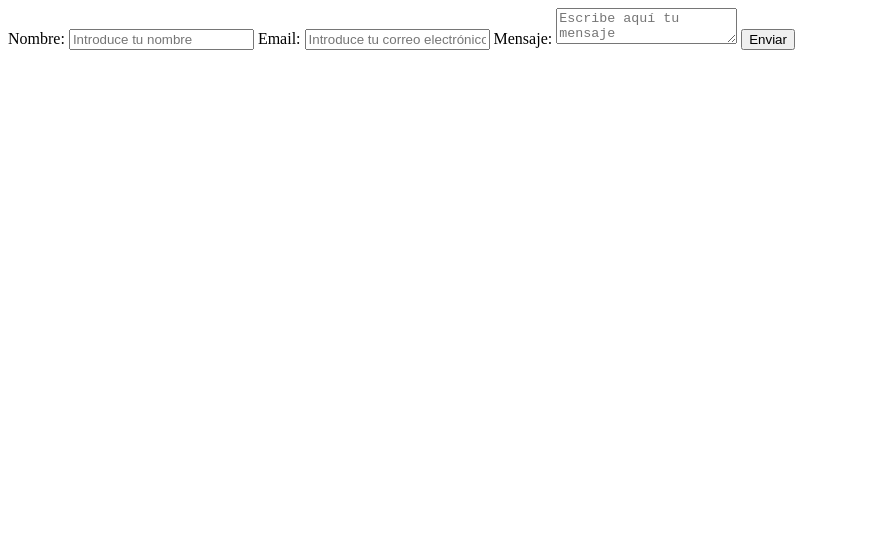
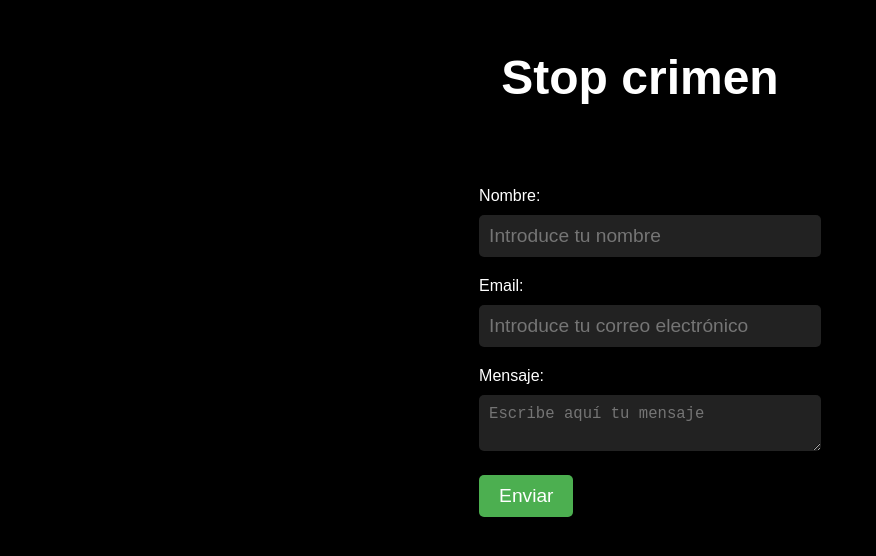
Before and after one commit to Poloche1/stopcrimen.github.io, a plain HTML site: page index.html in a window 1280 px wide. Shown: the whole page, without its empty margins (0-876 px from the left). Drawn offline with Linux system fonts and the light colour scheme.

Commit message:
Update index.html

```diff
--- a/index.html
+++ b/index.html
@@ -1,15 +1,61 @@
 <!DOCTYPE html>
 <html>
 <head>
-	<title>Formulario de contacto</title>
+	<title>Stop crimen</title>
+	<style>
+		body {
+			background-color: black;
+			color: white;
+			font-family: Arial, sans-serif;
+			text-align: center;
+		}
+		h1 {
+			font-size: 3em;
+			margin-top: 50px;
+		}
+		form {
+			display: inline-block;
+			margin-top: 50px;
+			text-align: left;
+		}
+		label {
+			display: block;
+			margin-bottom: 10px;
+		}
+		input[type="text"],
+		input[type="email"],
+		textarea {
+			padding: 10px;
+			margin-bottom: 20px;
+			border-radius: 5px;
+			border: none;
+			width: 100%;
+			font-size: 1.2em;
+			background-color: #222;
+			color: white;
+		}
+		input[type="submit"] {
+			background-color: #4CAF50;
+			color: white;
+			padding: 10px 20px;
+			border: none;
+			border-radius: 5px;
+			font-size: 1.2em;
+			cursor: pointer;
+		}
+		input[type="submit"]:hover {
+			background-color: #3e8e41;
+		}
+	</style>
 </head>
 <body>
+	<h1>Stop crimen</h1>
 	<form action="https://formspree.io/f/xknakben" method="POST">
 		<label for="nombre">Nombre:</label>
 		<input type="text" id="nombre" name="nombre" placeholder="Introduce tu nombre">
 
 		<label for="email">Email:</label>
-		<input type="email" id="email" name="email" placeholder="Introduce tu correo electrónico">
+			<input type="email" id="email" name="email" placeholder="Introduce tu correo electrónico">
 
 		<label for="mensaje">Mensaje:</label>
 		<textarea id="mensaje" name="mensaje" placeholder="Escribe aquí tu mensaje"></textarea>
```
